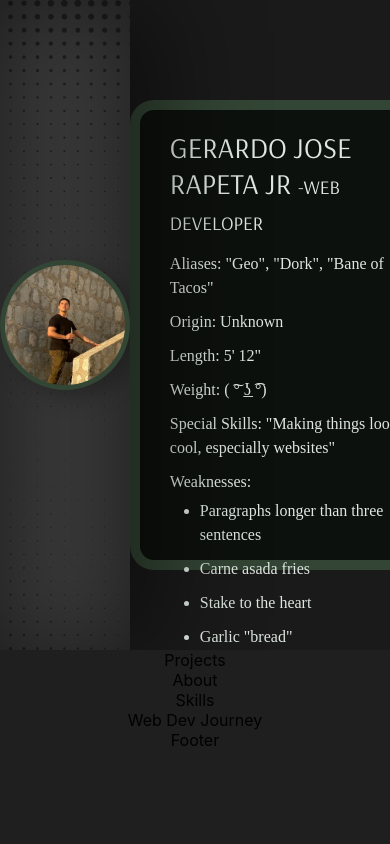
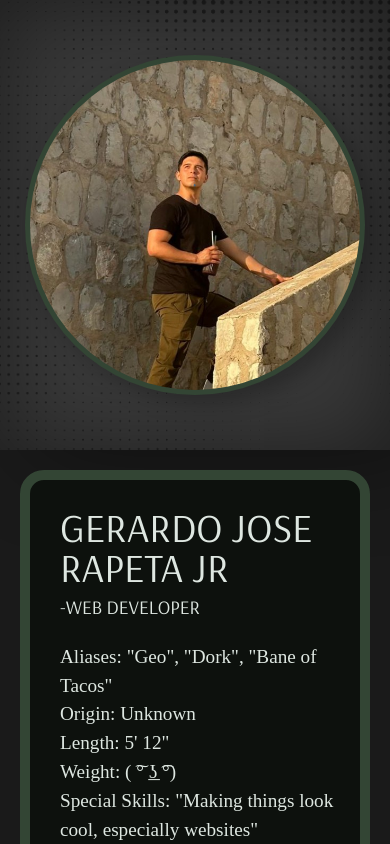
Before and after one commit to G3o-R/gerardo-rapeta-portfolio-site, a React (Create React App) app: page / in a window 390 px wide. Shown: the top 844 px of the page. Built offline with nearby package versions, Linux system fonts and the light colour scheme.

Commit message:
styled header for mobile

```diff
--- a/src/styles/HeaderStyles.js
+++ b/src/styles/HeaderStyles.js
@@ -3,21 +3,27 @@ import PolkADot from "../images/PolkADot.jpg";
 
 export const HeaderWrapper = styled.div`
   width: 100%;
-  height: 650px;
-`;
+
+  @media screen and (min-width: 1080px) {
+    height: 650px;
+  }
+  `;
 
 export const HeaderContainer = styled.div`
   display: flex;
+  flex-direction: column;
   width: 100%;
   height: 100%;
   background-color: #1a1a1a;
   overflow: hidden;
+  @media screen and (min-width: 1080px) {
+    flex-direction: row;
+  }
 `;
 
 export const GeneralWrapper = styled.div`
   &.pfp {
     position: relative;
-    max-width: 33.3%;
     width: 100%;
     height: 100%;
     aspect-ratio: 5/6;
@@ -38,14 +44,27 @@ export const GeneralWrapper = styled.div`
       background-position: center;
       opacity: 0.1;
       z-index: -1;
+
+    }
+
+    @media screen and (max-width: 1080px) {
+    max-height: 450px;
+    }
+
+    @media screen and (min-width: 1560px) {
+      max-width: 800px;
     }
   }
 
   &.text {
-    max-width: 66.7%;
     width: 100%;
+    height: 100%;
+    position: relative;
+    @media screen and (max-width: 568px) {
+      /* height: 560; */
+    }
   }
-`;
+  `;
 
 export const GeneralContainer = styled.div`
   width: 100%;
@@ -55,6 +74,10 @@ export const GeneralContainer = styled.div`
     justify-content: center;
     align-items: center;
     box-shadow: inset 0px 4px 90px 0px rgb(0, 0, 0, 0.5);
+
+    @media screen and (max-width: 1080px) {
+    max-height: 450px;
+    }
   }
 
   &.text {
@@ -69,14 +92,17 @@ export const ImageWrapper = styled.div`
   aspect-ratio: 100%;
   overflow: hidden;
   background-color: #334534;
+  margin: 25px;
   padding: 5px;
   border-radius: 50%;
   filter: drop-shadow(10px 8px 10px rgb(0, 0, 0, 0.25));
+
+  @media screen and (min-width: 1560px) {
+    max-width: 600px;
+  }
 `;
 
 export const ImageContainer = styled.div`
-  max-width: 400px;
-  max-height: 400px;
   aspect-ratio: 1/1;
   overflow: hidden;
   border-radius: 50%;
@@ -90,46 +116,86 @@ export const ImageContainer = styled.div`
 `;
 
 export const TextBoxWrapper = styled.div`
-  max-width: 750px;
-  max-height: 450px;
   width: 100%;
   height: 100%;
   border-radius: 32px;
+  margin: 20px;
+  max-width: 750px;
+  @media screen and (min-width: 1080px){
+    max-height: 450px;
+
+  }
+
+  @media screen and (min-width: 1560px) {
+    margin: 0 20px;
+    max-height: 500px;
+    max-width: 1000px;
+  }
+
+  @media screen and (min-width: 2200px) {
+    position: absolute;
+    left: 200px;
+    margin: 0;
+  }
 `;
 
 export const TextBoxContainer = styled.div`
-  width: 100%;
   height: 100%;
   background-color: #0d110d;
   border: 10px solid #334534;
   border-radius: 24px;
   color: #dee7e1;
   padding-left: 30px;
+  text-align: left;
+
   h1 {
-    font-size: 1.8rem;
+    font-size: 2.5rem;
     font-weight: normal;
     color: #dee7e1;
     text-transform: uppercase;
-    margin-bottom: 15px;
-    text-align: left;
+    margin-bottom: 0px;
+
+    display: inline-block;
+    justify-self: left;
+    margin-right: 10px;
+
+    @media screen and (max-width: 520px ){
+      line-height: 100%;
+    }
   }
 
   span {
     font-size: 1.2rem;
+    display: inline-block;
+  }
+
+  @media screen and (max-width: 1560px) {
+    h1,
+    span {
+      display: block;
+      margin-right: 0;
+    }
+
+    span {
+      margin-top: 0px;
+      margin-bottom: 15px;
+    }
   }
 
   ul {
     list-style-type: none;
     padding: 0;
-    margin: 0;
+    margin-bottom: 15px;
+  }
 
-}
-
-li {
-    margin-bottom: 10px;
-    font-size: 1rem;
+  li {
+    font-size: 1.2rem;
     line-height: 1.5;
     text-align: left;
+
+    @media screen and (min-width: 1560px) {
+      font-size: 1.5rem;
+    }
   }
 
   li ul {
```
